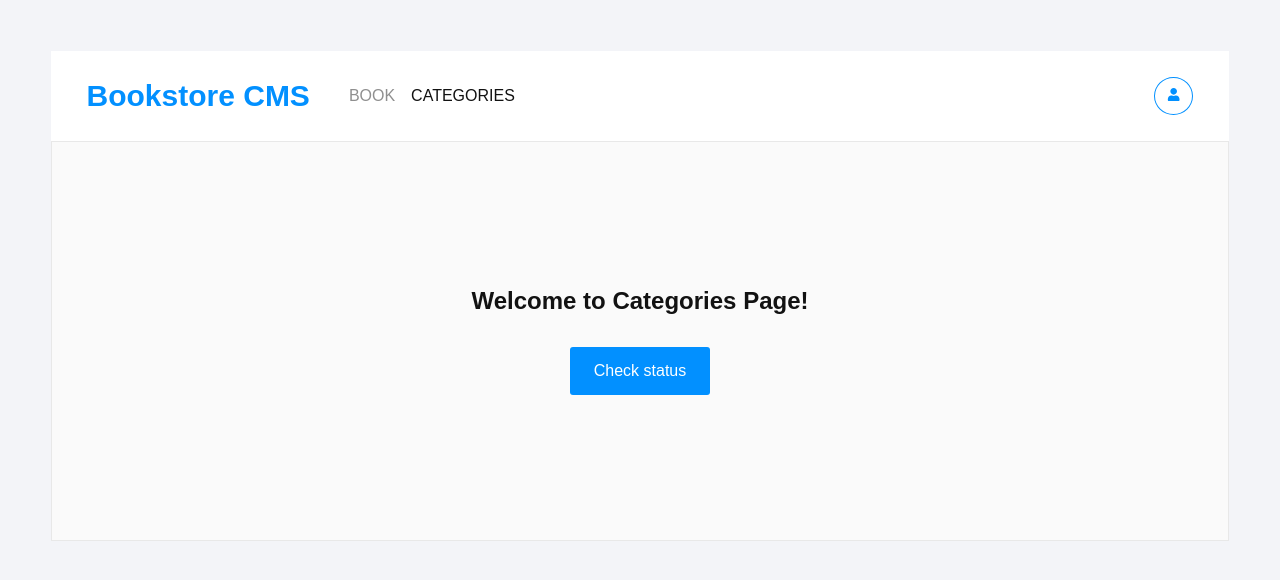
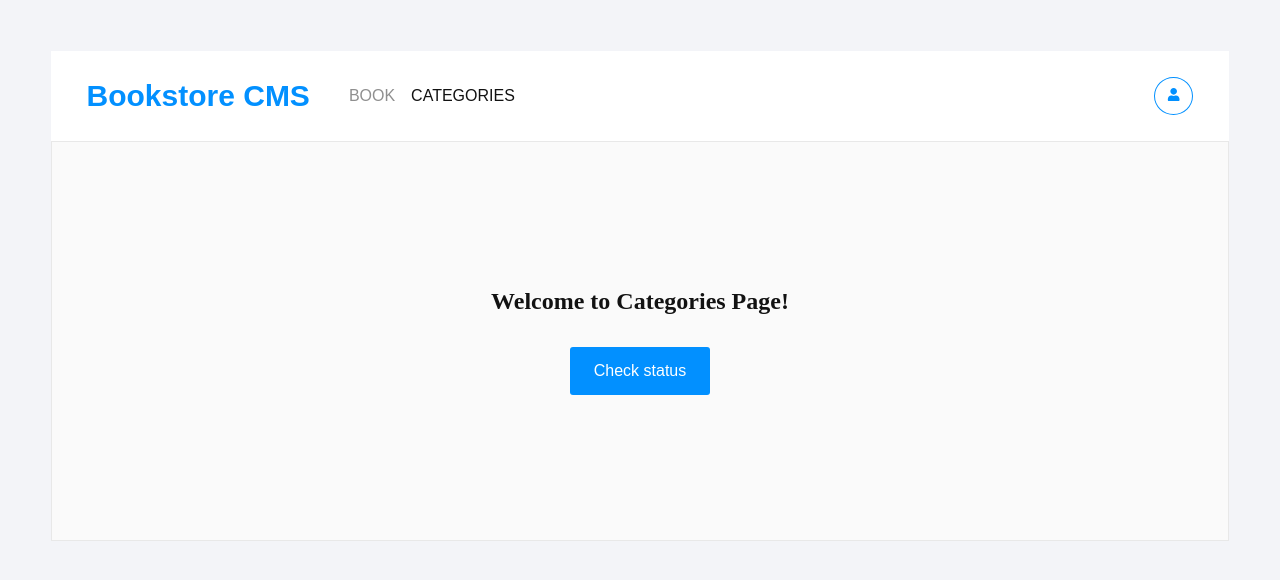
Before and after one commit to raihan2bd/book-store, a React (Create React App) app: page /categories in a window 1280 px wide. Shown: the top 580 px of the page. Built offline with nearby package versions, Linux system fonts and the light colour scheme.

Commit message:
Fix Circle Progress calculation

```diff
--- a/src/components/UI/CircleProgress.js
+++ b/src/components/UI/CircleProgress.js
@@ -3,7 +3,7 @@ import PropTypes from 'prop-types';
 import './CircelProgress.css';
 
 const CircelProgress = ({ percentage }) => {
-  const calcValue = 263 - (263 * percentage) / 100;
+  const calcValue = 220 - (220 * percentage) / 100;
   return (
     <div className="box">
       <div className="circle">
--- a/src/pages/CategoriesPage.module.css
+++ b/src/pages/CategoriesPage.module.css
@@ -6,6 +6,7 @@
   min-height: 50vh;
   flex-direction: column;
   gap: 2rem;
+  font-family: 'Roboto Slab', serif;
 }
 
 .container button {
```
